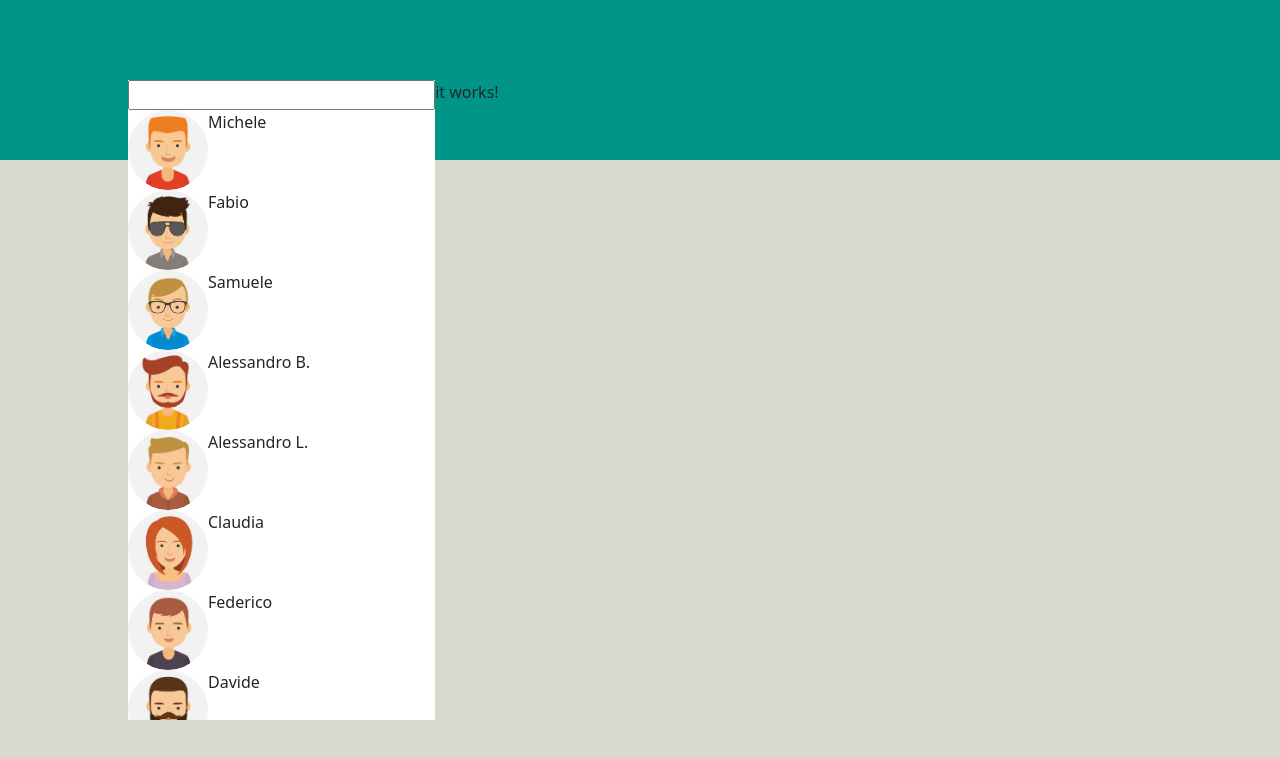
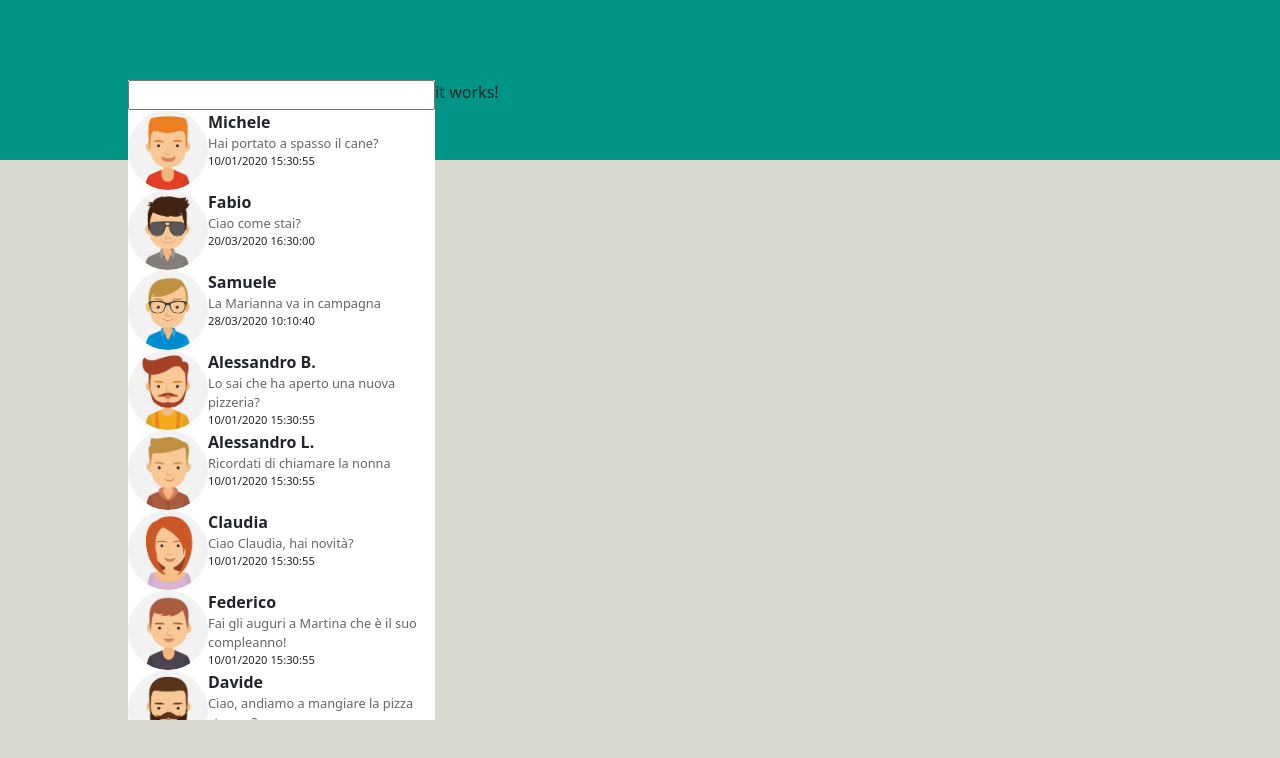
Before and after one commit to andriy-kolokolov/vuejs-whatsapp-clone, a Vue app: page / in a window 1280 px wide. Shown: the top 758 px of the page. Built offline with nearby package versions, Linux system fonts and the light colour scheme.

Commit message:
add display contacts data

```diff
--- a/src/components/aside/AsideContainer.vue
+++ b/src/components/aside/AsideContainer.vue
@@ -15,16 +15,18 @@ import AsideHeader from "@/components/aside/AsideHeader.vue";
         <div class="contact" v-for="(contact, index) in filteredContacts"
             :key="index"
             :name="contact.name"
-            :message="contact.messages[0].message"
-            :date="contact.messages.date"
         >
           <div class="contact-avatar-wrapper">
             <img :src="contact.avatar" alt="">
           </div>
           <div class="contact-content">
-            <div class="contact-content__name">{{ contact.name }}</div>
-<!--            <div class="contact-content__message">{{ contact.message.toString() }}</div>-->
-<!--            <div class="contact-content__date">{{ contact.date }}</div>-->
+            <div class="">
+              <div class="contact-content__name">{{ contact.name }}</div>
+              <div class="contact-content__message">{{ contact.messages[0].message }}</div>
+            </div>
+            <div class="">
+              <div class="contact-content__date">{{ contact.messages[0].date }}</div>
+            </div>
           </div>
 
         </div>
@@ -415,4 +417,16 @@ export default {
   border-radius: 50%;
 }
 
+.contact-content__name {
+  font-weight: 700;
+}
+
+.contact-content__message {
+  font-size: .8rem;
+  opacity: .7;
+}
+
+.contact-content__date {
+  font-size: .7rem;
+}
 </style>
```
